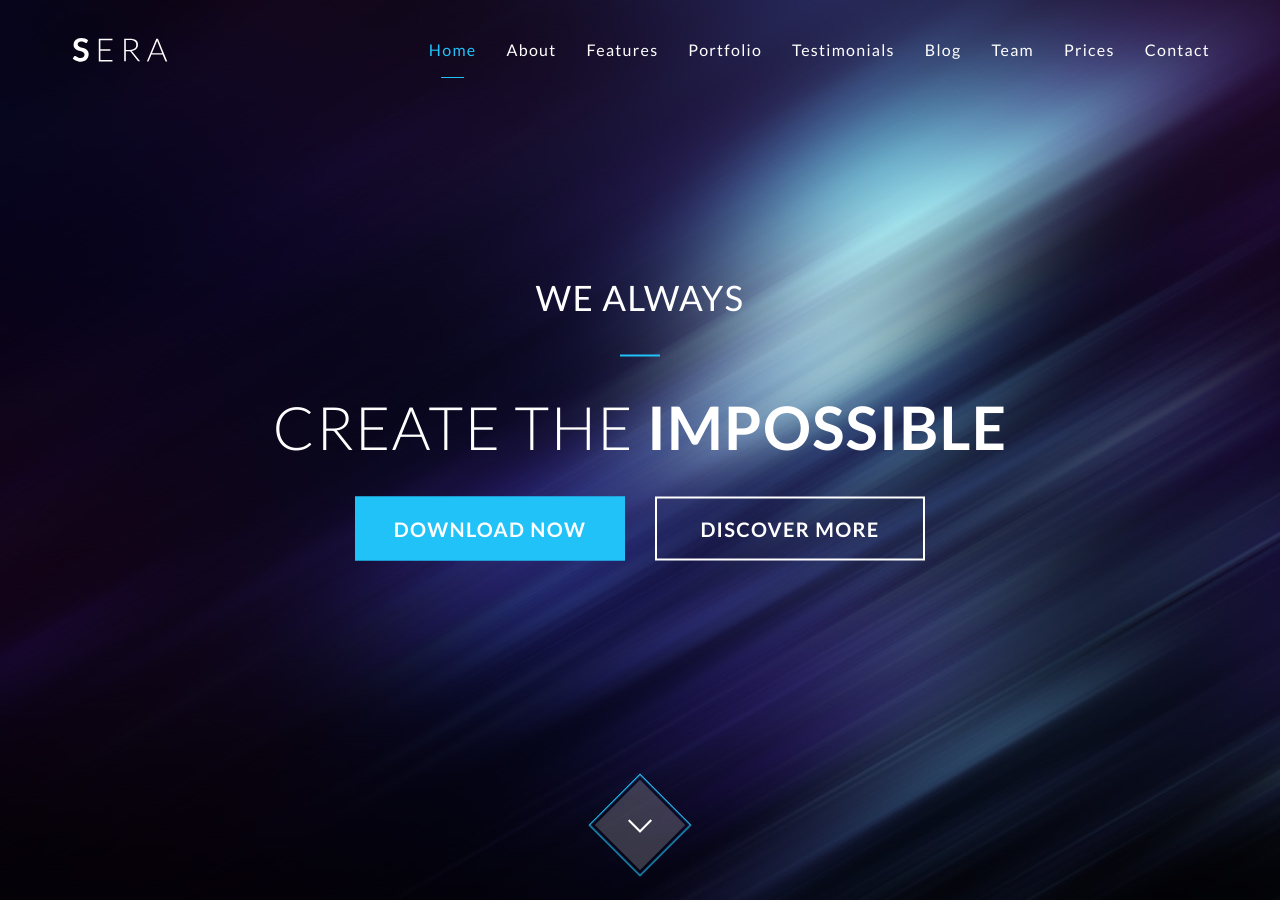
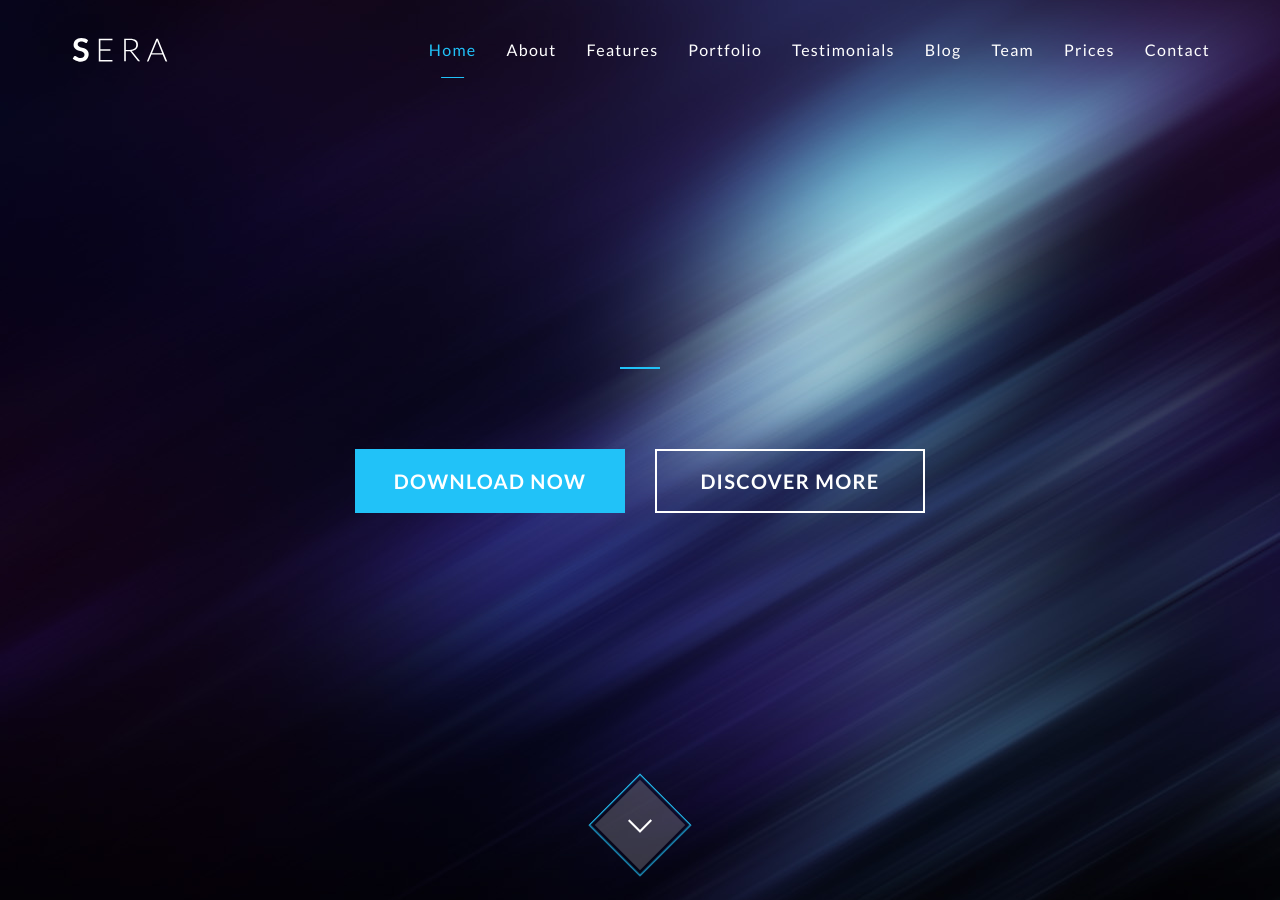
Before and after one commit to bentheax/pickaxe-me-site, a Jekyll site: the page built from src/index.html, in a window 1280 px wide and 900 px high. Built offline with Jekyll 4.4.1, drawn with Linux system fonts in a browser that asks for light colours; nearby versions of some CDN libraries; some of the changed text lies outside the part shown.

Commit message:
Start to get this site customized

```diff
--- a/Gemfile
+++ b/Gemfile
@@ -3,3 +3,7 @@ source "https://rubygems.org"
 gem "stackup"
 gem "jekyll"
 gem "html-proofer"
+
+group :jekyll_plugins do
+  gem 'jekyll-livereload'
+end
--- a/src/_config.yml
+++ b/src/_config.yml
@@ -1,25 +1,13 @@
-#
-# Sera - OnePage Jekyll Template
-# Configuration File
-#
-
 # Information for compile
 exclude: ["node_modules", "gulpfile.js", "package.json", "README.md"]
 
-#######################################################
-#######################################################
-###############   HEADER INFORMATIONS   ###############
-#######################################################
-#######################################################
-
-# This is your site title
-title: Sera - OnePage Multi-Purpose Theme
+# title: Homepage of Ben Axnick
 # Website language
-lang: en-US
+# lang: en-US
 # Header Title
-header-title: Create the <strong>Impossible</strong>
+# header-title: Create the <strong>Impossible</strong>
 # Header Tagline
-headter-tagline: We Always
+# header-tagline: We Always
 
 ####################################
 ######   CTA Header Buttons   ######
--- a/src/_includes/sections/about.html
+++ /dev/null
@@ -1,22 +0,0 @@
-<!-- About Section -->
-<section class="site-section about-section next-section-indicator" id="about">
-  <div class="container">
-
-    <!-- Section Heading -->
-    <div class="row text-center">
-
-      <!-- Section Header -->
-      <header class="col-md-8 col-md-push-2 col-sm-12 section-header">
-        <h2>{{ site.about-title }}</h2>
-        <hr class="normal">
-      </header>
-
-      <!-- Section Content -->
-      <div class="col-md-8 col-md-push-2 col-sm-12 section-content">
-        <p>{{ site.about-description }}</p>
-      </div>
-
-    </div>
-
-  </div>
-</section>
--- a/src/index.html
+++ b/src/index.html
@@ -1,12 +1,7 @@
 ---
 layout: default
-title: Sera - OnePage Multi-Purpose Theme
+title: Homepage of Ben Axnick
 ---
-
-
-{% include sections/offer.html offer-text="<strong>S</strong><span class=\"thin\">era</span> is your last template theme ever!" button-text="Buy Now" %}
-
-{% include sections/about.html %}
 
 {% include sections/features.html %}
 
@@ -14,18 +9,12 @@ title: Sera - OnePage Multi-Purpose Theme
 
 {% include sections/parallax-features.html %}
 
-{% include sections/offer.html offer-text="<strong>S</strong><span class=\"thin\">era</span> is here, download now!" button-text="Buy Now" %}
-
 {% include sections/testimonials.html %}
 
 {% include sections/blog.html %}
 
 {% include sections/team.html %}
 
-{% include sections/offer.html offer-text="<strong>S</strong><span class=\"thin\">era</span>, a new generation of themes!" button-text="Buy Now" %}
-
 {% include sections/prices.html %}
 
 {% include sections/contact.html %}
-
-{% include sections/offer.html offer-text="<strong>S</strong><span class=\"thin\">era</span> is here, download now!" button-text="Buy Now" %}
```
Also changed, not shown: nginx.conf (deleted, +0 -10 lines), Gemfile.lock, 3 other files.
